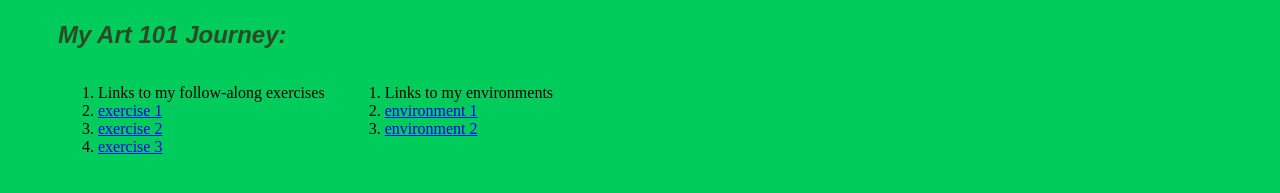
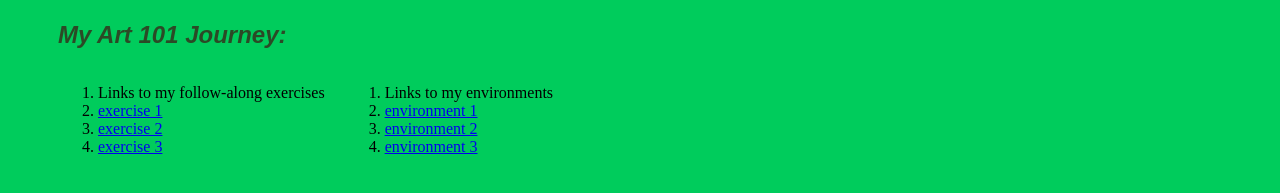
Before and after one commit to ethanscottrudy/Art101, a plain HTML site: page index.html in a window 1280 px wide. Shown: the part 369-562 px from the top of the page. Drawn offline with Linux system fonts and the light colour scheme.

Commit message:
added env 03 to homepage

```diff
--- a/index.html
+++ b/index.html
@@ -26,6 +26,7 @@
         <li>Links to my environments</li>
         <li><a href="environ/env01.html">environment 1</a></li>
         <li><a href="environ/env02.html">environment 2</a></li>
+        <li><a href="environ/env03.html">environment 3</a></li>
     </ol>
 </div>
 </body>
```
